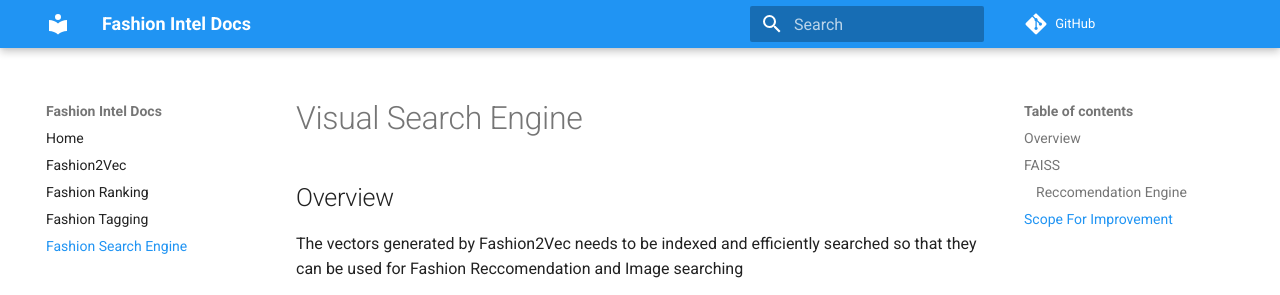
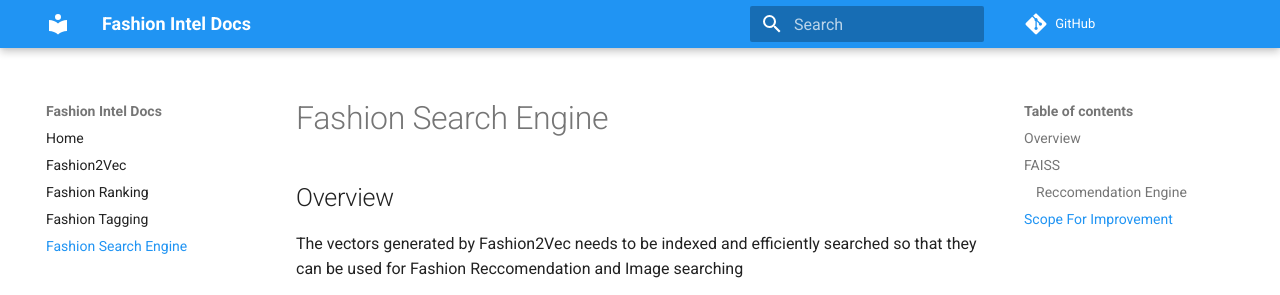
Before and after one commit to oke-aditya/fashion_intel, an MkDocs documentation site: the page built from docs/templates/visualsearch.md, in a window 1280 px wide. Shown: the top 295 px of the page. Built offline with MkDocs 1.6.1 and Material for MkDocs 9.7.7, drawn with Linux system fonts in a browser that asks for light colours; comment, search, counter and statistics services are not loaded.

Commit message:
Add search engine docs

```diff
--- a/docs/templates/visualsearch.md
+++ b/docs/templates/visualsearch.md
@@ -1,4 +1,4 @@
-# Visual Search Engine
+# Fashion Search Engine
 
 ## Overview
 
```
